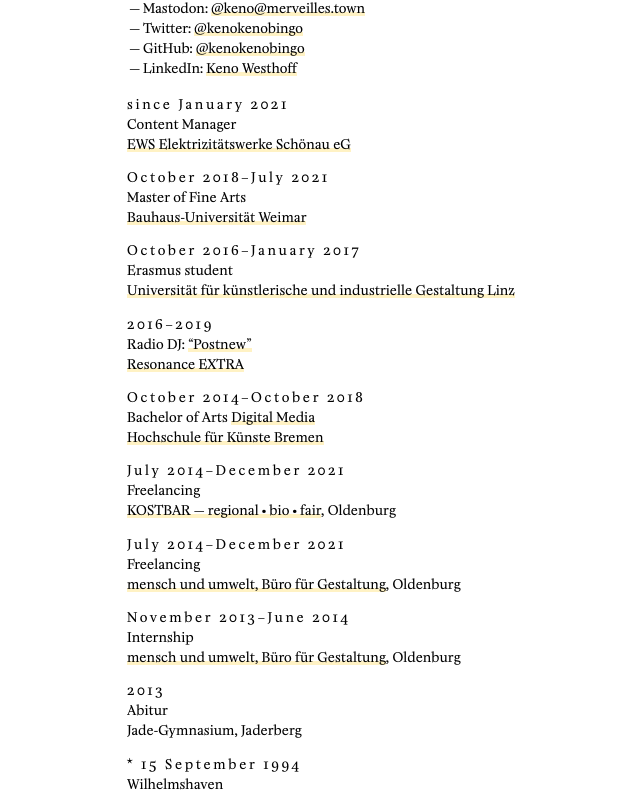
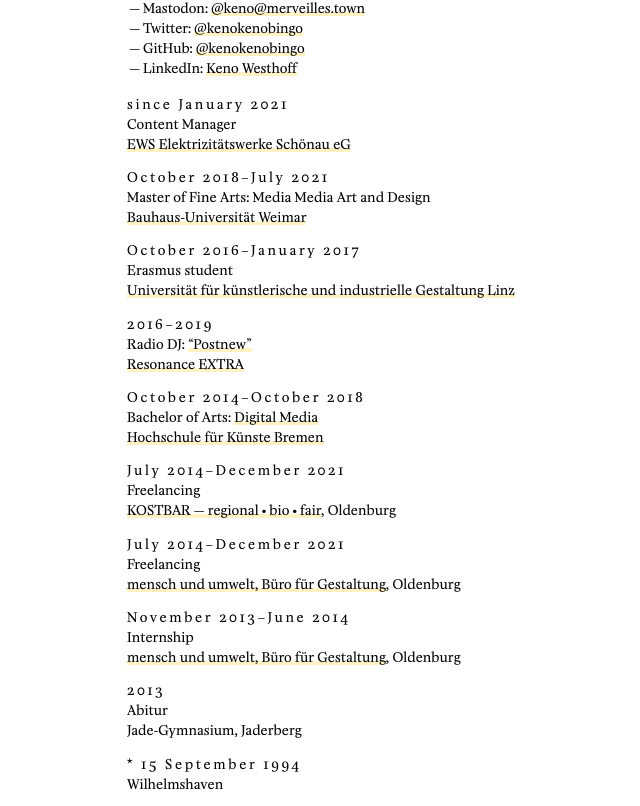
Before and after one commit to kenokenobingo/kenokeno.bingo, an Eleventy site: page meta/cv.md in a window 1280 px wide. Shown: the part 925-1731 px from the top of the page, without its empty margins (1-641 px from the left). Built offline with nearby package versions, Linux system fonts and the light colour scheme; Eleventy itself is replaced by a stand-in of ours; files that its build step writes are made by us from their sources.

Commit message:
CV update

```diff
--- a/meta/cv.md
+++ b/meta/cv.md
@@ -26,7 +26,7 @@
 [EWS Elektrizitätswerke Schönau eG](https://www.ews-schoenau.de/)
 
 _October 2018–July 2021_
-Master of Fine Arts
+Master of Fine Arts: Media Media Art and Design
 [Bauhaus-Universität Weimar](https://www.uni-weimar.de/de/universitaet/start/)
 
 _October 2016–January 2017_
@@ -38,7 +38,7 @@
 [Resonance EXTRA](http://extra.resonance.fm/)
 
 _October 2014–October 2018_
-Bachelor of Arts [Digital Media](http://digitalmedia-bremen.de/)
+Bachelor of Arts: [Digital Media](http://digitalmedia-bremen.de/)
 [Hochschule für Künste Bremen](https://www.hfk-bremen.de/)
 
 _July 2014–December 2021_
```
